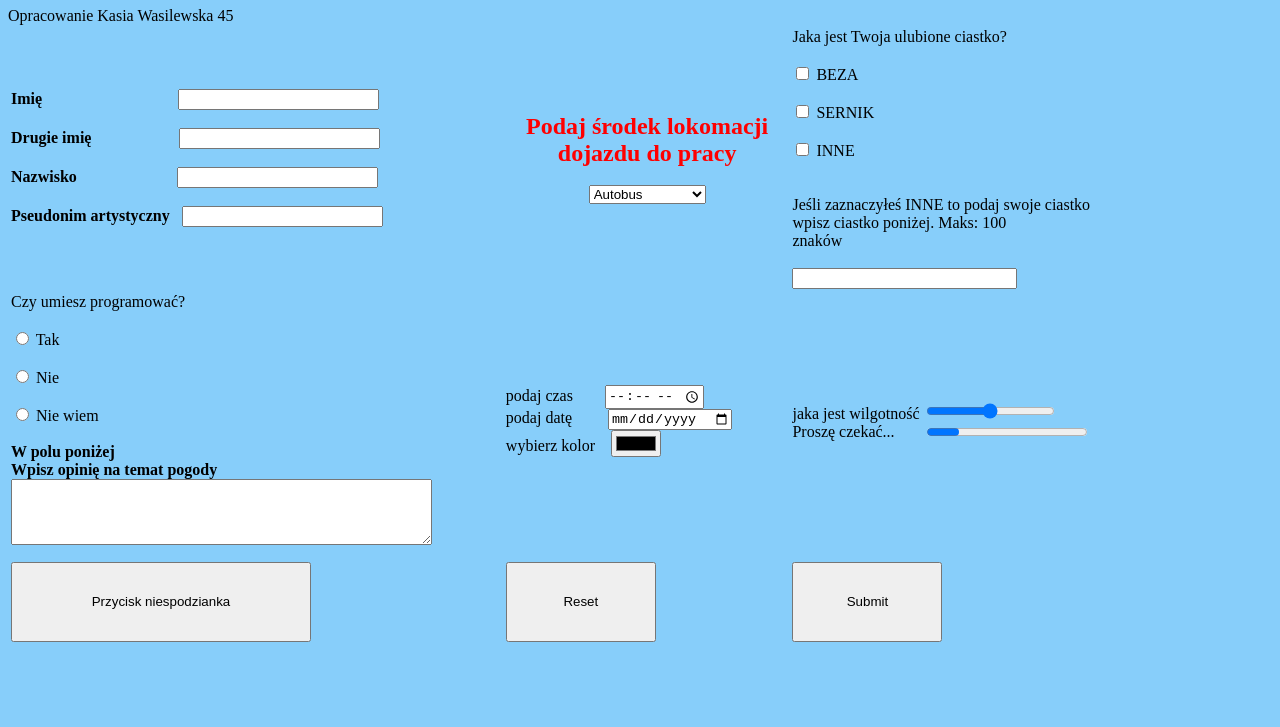
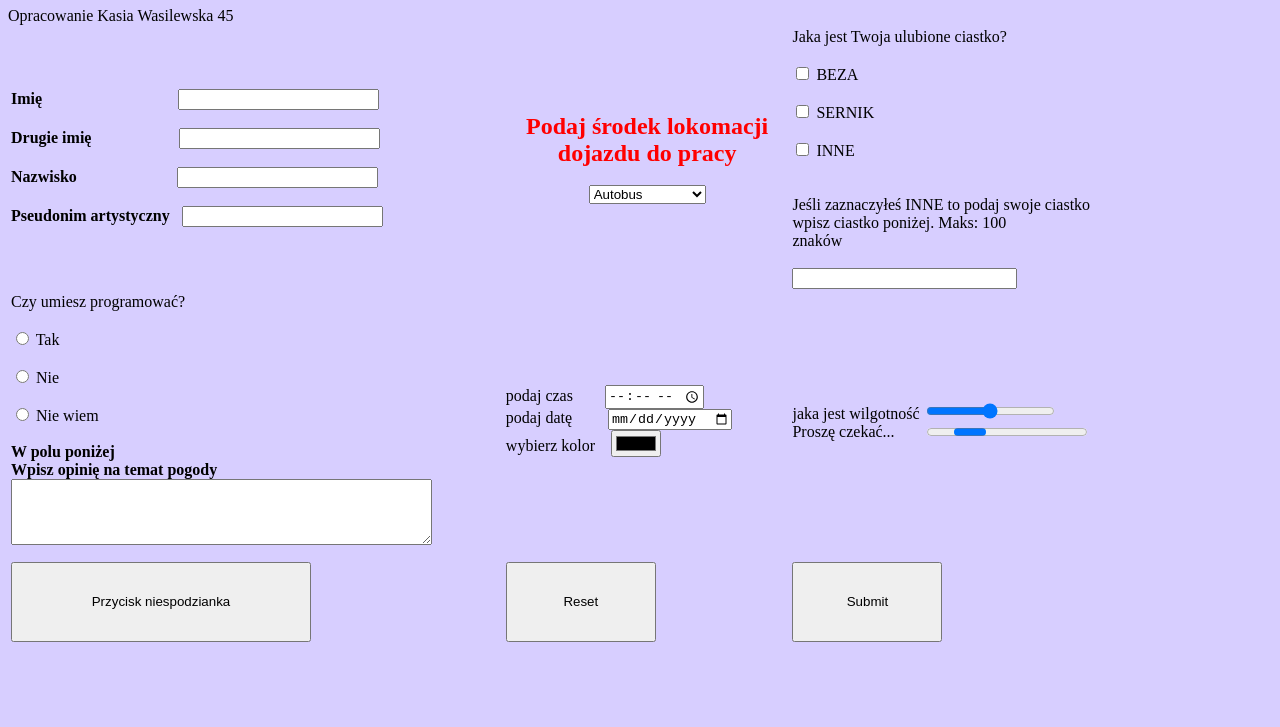
Before and after one commit to Kasia270/formualrzzgloszeniowy, a plain HTML site: page index.html in a window 1280 px wide. Shown: the part 73-800 px from the top of the page. Drawn offline with Linux system fonts and the light colour scheme.

Commit message:
Update index.html

```diff
--- a/index.html
+++ b/index.html
@@ -5,7 +5,7 @@
  <meta charset="utf-8">
  <title> ZADANIE FORMULARZ </title>
  </head>
-<body bgcolor="#87CEFA">
+<body bgcolor="#D7CEFF">
 <center><h1> Formularz zgłoszeniowy do młodzieżowego mam talent</h1></center>
 <form enctype="text/plain" action="mailto:kasia.wasilewska@gmail.com" subject="formularz_dane" method="Post">
  <TABLE>
```
